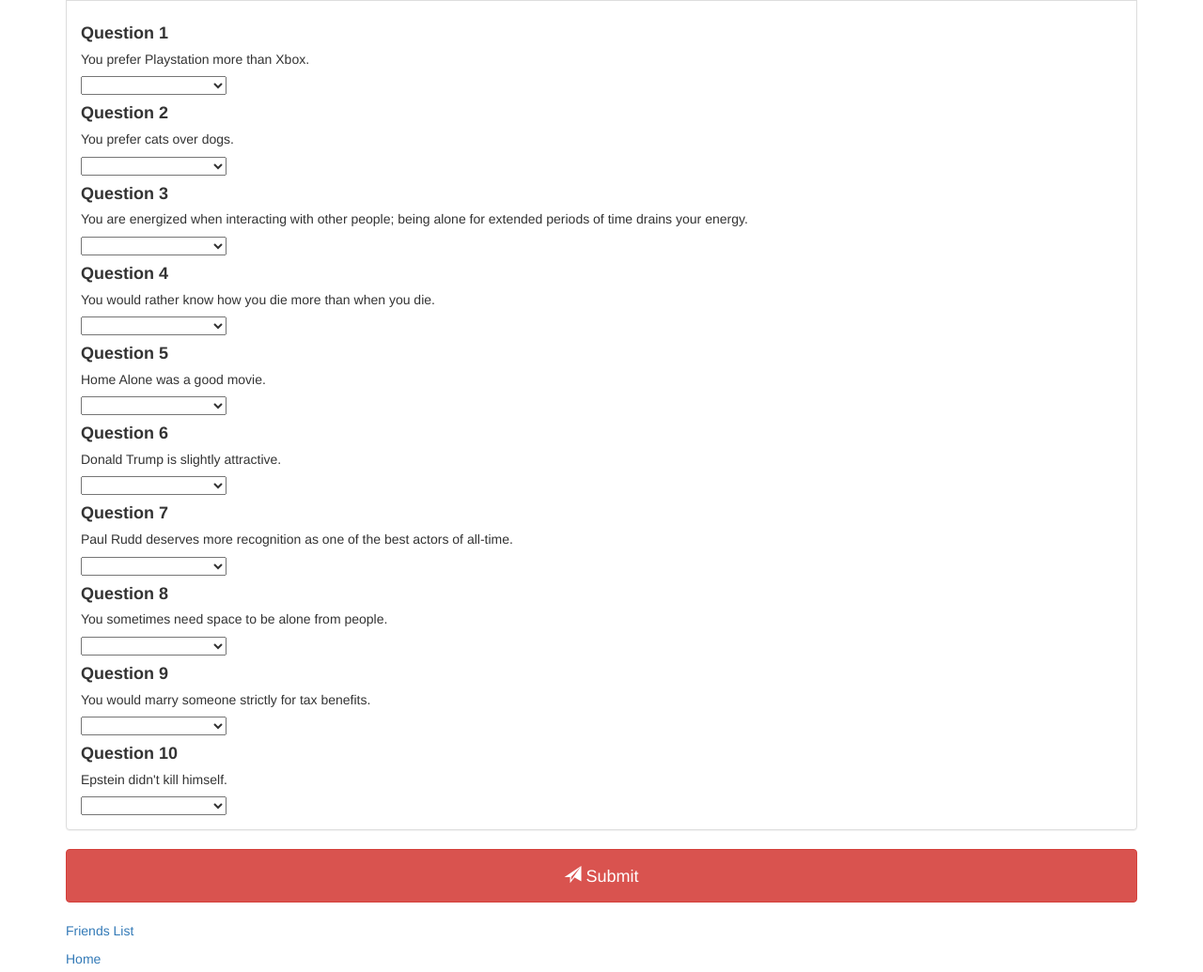
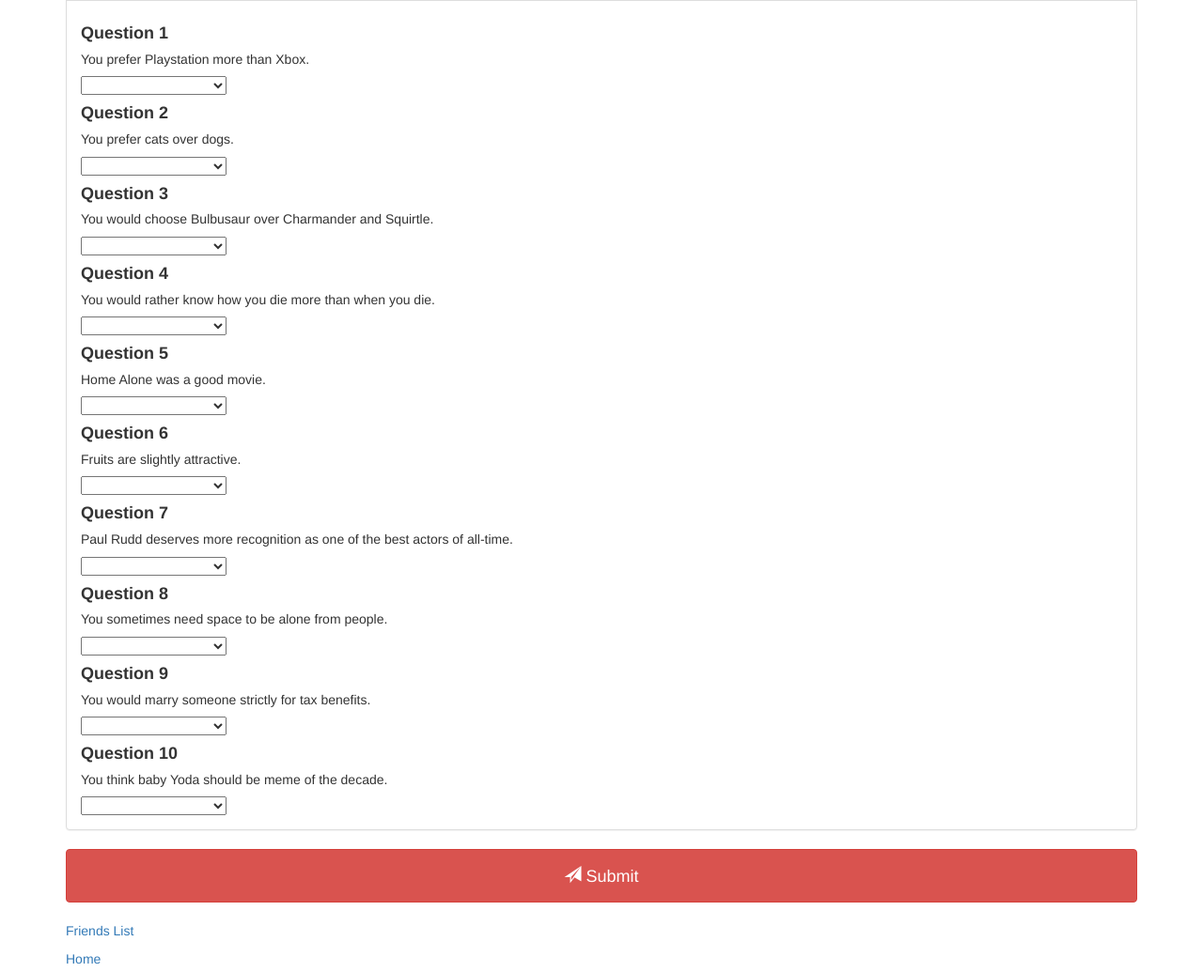
Before and after one commit to xsebastianx/FriendFinder, a website: page app/public/survey.html in a window 1280 px wide. Shown: the part 430-1465 px from the top of the page at 94% size. Drawn offline with nearby package versions, Linux system fonts and the light colour scheme.

Commit message:
Changed a few survey questions

```diff
--- a/app/public/survey.html
+++ b/app/public/survey.html
@@ -72,7 +72,7 @@
 
           <!-- Q3 -->
           <h4><strong>Question 3</strong></h4>
-          <h5>You are energized when interacting with other people; being alone for extended periods of time drains your energy.</h5>
+          <h5>You would choose Bulbusaur over Charmander and Squirtle.</h5>
           <select data-placeholder="" class="chosen-select" id="Q3">
             <option value=""></option>
             <option value="1">1 (Strongly Disagree)</option>
@@ -108,7 +108,7 @@
 
           <!-- Q6 -->
           <h4><strong>Question 6</strong></h4>
-          <h5>Donald Trump is slightly attractive.</h5>
+          <h5>Fruits are slightly attractive.</h5>
           <select data-placeholder="" class="chosen-select" id="Q6">
             <option value=""></option>
             <option value="1">1 (Strongly Disagree)</option>
@@ -156,7 +156,7 @@
 
           <!-- Q10 -->
           <h4><strong>Question 10</strong></h4>
-          <h5>Epstein didn't kill himself.</h5>
+          <h5>You think baby Yoda should be meme of the decade.</h5>
           <select data-placeholder="" class="chosen-select" id="Q10">
             <option value=""></option>
             <option value="1">1 (Strongly Disagree)</option>
```
